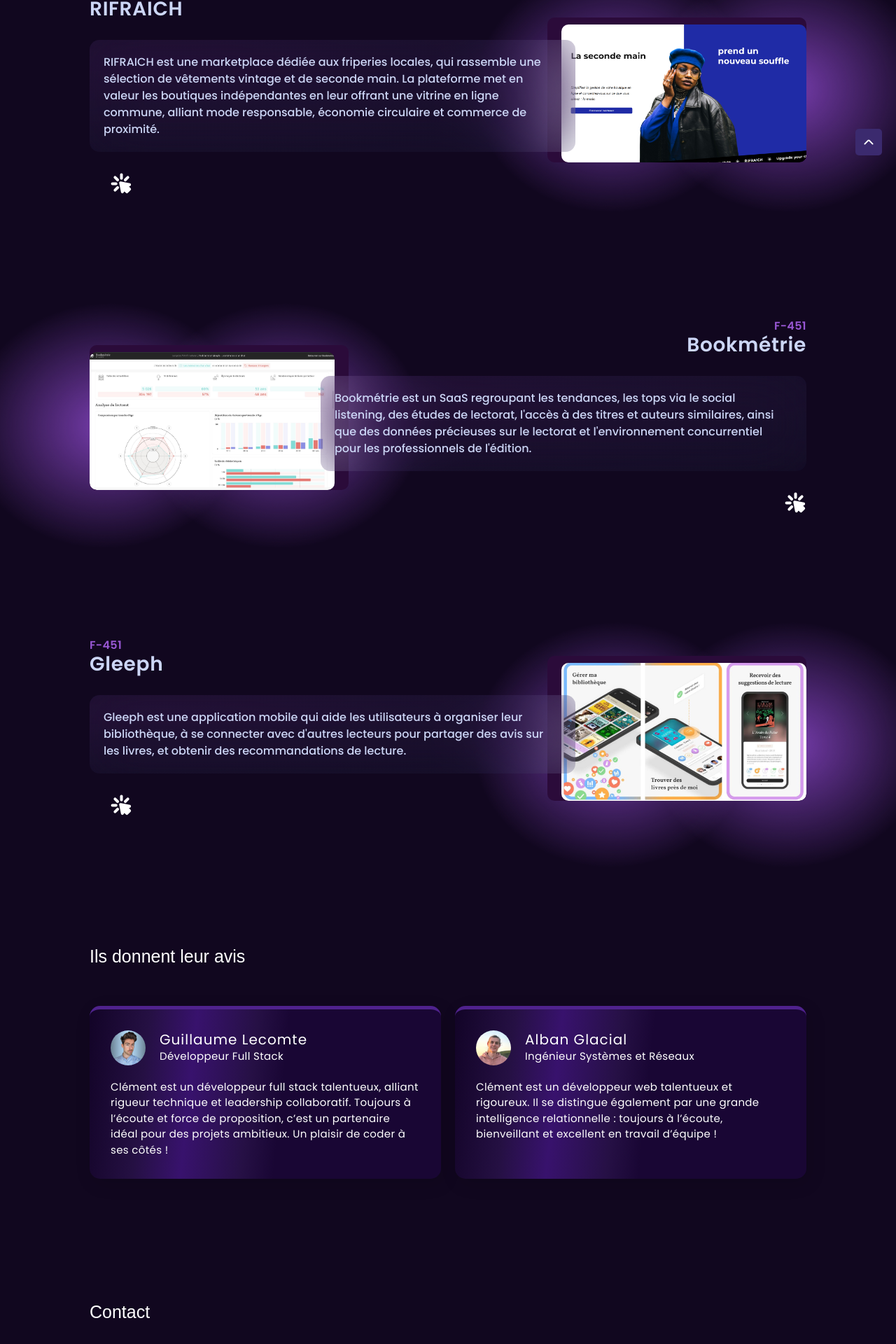
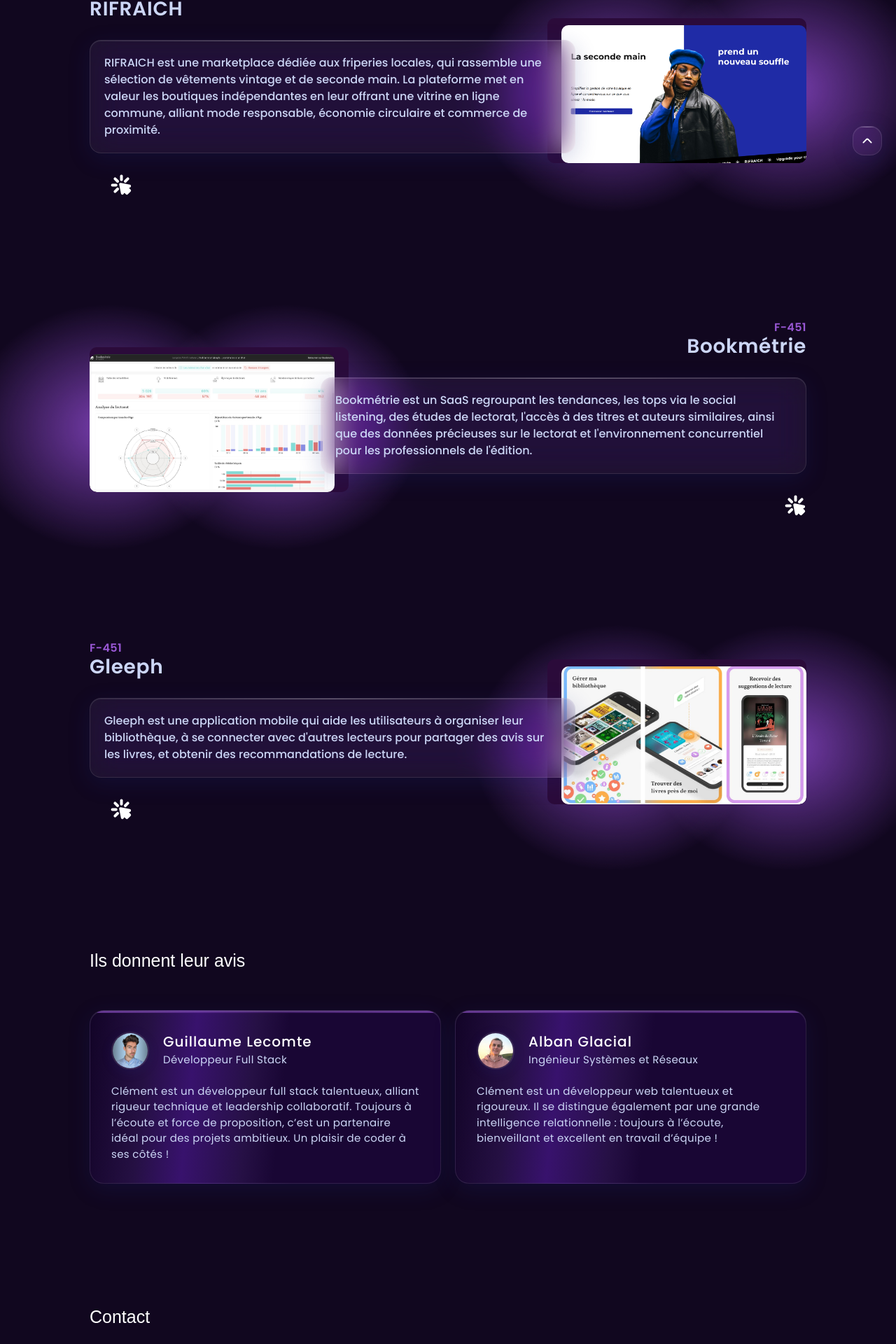
Before and after one commit to Erpriex/portfolio, a React (Create React App) app: page / in a window 1280 px wide. Shown: the part 658-2578 px from the top of the page at 70% size. Built offline with nearby package versions, Linux system fonts and the light colour scheme; a web font is replaced by a local one.

Commit message:
💄 Liquid Glass effect

```diff
--- a/src/styles/components/BackToTop.module.scss
+++ b/src/styles/components/BackToTop.module.scss
@@ -4,22 +4,77 @@
   right: 20px;
   display: flex;
   transform: translateY(100px);
-  background-color: #3b2a6e;
-  border: none;
-  padding: 7px;
+
+  background: rgba(255, 255, 255, 0.05);
+  border: 1px solid rgba(255, 255, 255, 0.1);
+  backdrop-filter: blur(20px) saturate(1.8);
+  -webkit-backdrop-filter: blur(20px) saturate(1.8);
+
+  padding: 8px;
   text-align: center;
-  border-radius: 5px;
+  border-radius: 16px;
   text-decoration: none;
   z-index: 1000;
-  transition: 0.3s;
   cursor: pointer;
+
+  box-shadow:
+    0 8px 32px 0 rgba(31, 38, 135, 0.2),
+    inset 0 1px 0 rgba(255, 255, 255, 0.1);
+
+  overflow: hidden;
+
+  &::before {
+    content: '';
+    position: absolute;
+    top: 0;
+    left: 0;
+    right: 0;
+    height: 1px;
+    background: linear-gradient(
+      90deg,
+      transparent,
+      rgba(255, 255, 255, 0.3),
+      transparent
+    );
+  }
+
+  transition: all 0.3s ease;
 
   &.visible {
     transform: translateY(0);
   }
 
   &:hover {
-    background-color: lighten(#3b2a6e, 10%);
-    transition: 0.3s;
+    background: rgba(255, 255, 255, 0.08);
+    border-color: rgba(255, 255, 255, 0.15);
+    box-shadow:
+      0 12px 48px 0 rgba(31, 38, 135, 0.3),
+      inset 0 1px 0 rgba(255, 255, 255, 0.15);
+    transform: translateY(-2px);
+
+    &.visible {
+      transform: translateY(-2px);
+    }
+  }
+
+  &:active {
+    background: rgba(255, 255, 255, 0.1);
+    transform: translateY(0);
+    box-shadow:
+      0 4px 16px 0 rgba(31, 38, 135, 0.2),
+      inset 0 1px 0 rgba(255, 255, 255, 0.1);
+
+    &.visible {
+      transform: translateY(0);
+    }
+  }
+
+  svg {
+    color: #ccd6f6;
+    transition: color 0.3s ease;
+  }
+
+  &:hover svg {
+    color: #fff;
   }
 }
--- a/src/styles/components/Project.module.scss
+++ b/src/styles/components/Project.module.scss
@@ -16,6 +16,13 @@
   }
 
   &:hover {
+    .descriptionContainer {
+      background: rgba(255, 255, 255, 0.08);
+      border-color: rgba(255, 255, 255, 0.15);
+      box-shadow:
+        0 12px 48px 0 rgba(31, 38, 135, 0.3),
+        inset 0 1px 0 rgba(255, 255, 255, 0.15);
+    }
     .imgContainer {
       .img {
         transform: scale(1.1);
@@ -83,25 +90,48 @@
 .descriptionContainer {
   margin-top: 30px;
   padding: 30px 45px 30px 35px;
-  border-radius: 14px;
-  background: radial-gradient(
-    151.92% 127.02% at 15.32% 21.04%,
-    rgba(105, 59, 147, 0.2) 0%,
-    rgba(110, 191, 244, 0.04) 77.08%,
-    rgba(70, 144, 212, 0) 100%
-  );
-  background-blend-mode: normal;
-  backdrop-filter: blur(40px);
-  -webkit-backdrop-filter: blur(40px);
+  border-radius: 20px;
+
+  background: rgba(255, 255, 255, 0.05);
+  border: 1px solid rgba(255, 255, 255, 0.1);
+  backdrop-filter: blur(20px) saturate(1.8);
+  -webkit-backdrop-filter: blur(20px) saturate(1.8);
+
+  box-shadow:
+    0 8px 32px 0 rgba(31, 38, 135, 0.2),
+    inset 0 1px 0 rgba(255, 255, 255, 0.1);
+
+  position: relative;
+  overflow: hidden;
+
+  &::before {
+    content: "";
+    position: absolute;
+    top: 0;
+    left: 0;
+    right: 0;
+    height: 1px;
+    background: linear-gradient(
+      90deg,
+      transparent,
+      rgba(255, 255, 255, 0.3),
+      transparent
+    );
+  }
+
+  transition: all 0.3s ease;
+
   margin-right: -60px;
 
   @include for-small-desktop-only {
     padding: 20px 30px 20px 20px;
     margin-right: -40px;
+    border-radius: 16px;
   }
   @include for-tablet-only {
     margin-right: 0;
     margin-left: -20px;
+    border-radius: 14px;
   }
 }
 
--- a/src/styles/components/RecommendationCard.module.scss
+++ b/src/styles/components/RecommendationCard.module.scss
@@ -1,14 +1,59 @@
 .container {
-  border-radius: 15px;
-  box-shadow: 4px 7px 26px 0px rgba(0, 0, 0, 0.12);
-  border-top: 5px solid #4f228d;
+  background: rgba(255, 255, 255, 0.05);
+  border: 1px solid rgba(255, 255, 255, 0.1);
+  backdrop-filter: blur(20px) saturate(1.8);
+  -webkit-backdrop-filter: blur(20px) saturate(1.8);
+
+  border-radius: 20px;
   padding: 30px;
+
+  box-shadow:
+    0 8px 32px 0 rgba(31, 38, 135, 0.2),
+    inset 0 1px 0 rgba(255, 255, 255, 0.1);
+
+  position: relative;
+  overflow: hidden;
+
+  &::before {
+    content: '';
+    position: absolute;
+    top: 0;
+    left: 0;
+    right: 0;
+    height: 1px;
+    background: linear-gradient(
+      90deg,
+      transparent,
+      rgba(255, 255, 255, 0.3),
+      transparent
+    );
+  }
+
+  &::after {
+    content: '';
+    position: absolute;
+    top: 0;
+    left: 0;
+    right: 0;
+    height: 3px;
+    background: linear-gradient(
+      90deg,
+      rgba(152, 87, 211, 0.6),
+      rgba(118, 60, 172, 0.4),
+      rgba(152, 87, 211, 0.6)
+    );
+    border-radius: 20px 20px 0 0;
+  }
+
+  transition: all 0.3s ease;
 }
 
 .header {
   display: flex;
   align-items: center;
   gap: 20px;
+  position: relative;
+  z-index: 2;
 }
 
 .img {
@@ -16,15 +61,22 @@
   object-fit: cover;
   width: 50px;
   height: 50px;
+
+  border: 2px solid rgba(255, 255, 255, 0.1);
+  box-shadow: 0 4px 16px 0 rgba(31, 38, 135, 0.15);
+
+  transition: all 0.3s ease;
 }
 
 .name {
   font-family: "Poppins", sans-serif;
   font-size: 20px;
-  font-weight: 400;
+  font-weight: 500;
   line-height: 126.664%;
   letter-spacing: 1px;
   color: #fff;
+  margin: 0;
+  transition: color 0.3s ease;
 }
 
 .job {
@@ -33,7 +85,10 @@
   font-weight: 400;
   line-height: 150%;
   letter-spacing: 0.34px;
-  color: #fff;
+  color: #ccd6f6;
+  margin: 0;
+  margin-top: 2px;
+  transition: color 0.3s ease;
 }
 
 .content {
@@ -43,5 +98,8 @@
   font-weight: 400;
   line-height: 150%;
   letter-spacing: 0.34px;
-  color: #fff;
+  color: #ccd6f6;
+  position: relative;
+  z-index: 2;
+  transition: color 0.3s ease;
 }
--- a/src/styles/pages/Home.module.scss
+++ b/src/styles/pages/Home.module.scss
@@ -129,39 +129,134 @@
 }
 
 .contactFormInput {
-  background-color: #261046;
-  border-radius: 10px;
+  background: rgba(255, 255, 255, 0.05);
+  border: 1px solid rgba(255, 255, 255, 0.1);
+  backdrop-filter: blur(20px) saturate(1.8);
+  -webkit-backdrop-filter: blur(20px) saturate(1.8);
+
+  border-radius: 16px;
   padding-top: 15px;
   padding-bottom: 15px;
   padding-left: 20px;
-  color: #a4a4a4;
+  color: #ccd6f6;
   font-family: "Poppins", sans-serif;
   font-size: 16px;
   font-weight: 500;
-  border: none;
+
+  box-shadow:
+    0 4px 16px 0 rgba(31, 38, 135, 0.15),
+    inset 0 1px 0 rgba(255, 255, 255, 0.1);
+
+  position: relative;
+  overflow: hidden;
+
+  &::before {
+    content: '';
+    position: absolute;
+    top: 0;
+    left: 0;
+    right: 0;
+    height: 1px;
+    background: linear-gradient(
+      90deg,
+      transparent,
+      rgba(255, 255, 255, 0.2),
+      transparent
+    );
+  }
+
+  transition: all 0.3s ease;
+
+  &:focus {
+    outline: none;
+    background: rgba(255, 255, 255, 0.08);
+    border-color: rgba(152, 87, 211, 0.4);
+    box-shadow:
+      0 8px 24px 0 rgba(31, 38, 135, 0.25),
+      inset 0 1px 0 rgba(255, 255, 255, 0.15),
+      0 0 0 3px rgba(152, 87, 211, 0.1);
+    color: #fff;
+  }
+
+  &::placeholder {
+    color: rgba(164, 164, 164, 0.6);
+  }
+
+  &:focus::placeholder {
+    color: rgba(204, 214, 246, 0.4);
+  }
 }
 
 .contactFormTextarea {
-  background-color: #261046;
-  border-radius: 10px;
+  background: rgba(255, 255, 255, 0.05);
+  border: 1px solid rgba(255, 255, 255, 0.1);
+  backdrop-filter: blur(20px) saturate(1.8);
+  -webkit-backdrop-filter: blur(20px) saturate(1.8);
+
+  border-radius: 16px;
   padding-top: 15px;
   padding-bottom: 15px;
   padding-left: 20px;
-  color: #a4a4a4;
+  color: #ccd6f6;
   font-family: "Poppins", sans-serif;
   font-size: 16px;
   font-weight: 500;
-  border: none;
   resize: vertical;
   min-height: 250px;
+
+  box-shadow:
+    0 4px 16px 0 rgba(31, 38, 135, 0.15),
+    inset 0 1px 0 rgba(255, 255, 255, 0.1);
+
+  position: relative;
+  overflow: hidden;
+
+  &::before {
+    content: '';
+    position: absolute;
+    top: 0;
+    left: 0;
+    right: 0;
+    height: 1px;
+    background: linear-gradient(
+      90deg,
+      transparent,
+      rgba(255, 255, 255, 0.2),
+      transparent
+    );
+  }
+
+  transition: all 0.3s ease;
+
+  &:focus {
+    outline: none;
+    background: rgba(255, 255, 255, 0.08);
+    border-color: rgba(152, 87, 211, 0.4);
+    box-shadow:
+      0 8px 24px 0 rgba(31, 38, 135, 0.25),
+      inset 0 1px 0 rgba(255, 255, 255, 0.15),
+      0 0 0 3px rgba(152, 87, 211, 0.1);
+    color: #fff;
+  }
+
+  &::placeholder {
+    color: rgba(164, 164, 164, 0.6);
+  }
+
+  &:focus::placeholder {
+    color: rgba(204, 214, 246, 0.4);
+  }
 }
 
 .contactFormSubmitButton {
-  background-color: #3b2063;
-  border-radius: 15px;
-  border: none;
+  background: rgba(255, 255, 255, 0.05);
+  border: 1px solid rgba(255, 255, 255, 0.1);
+  backdrop-filter: blur(20px) saturate(1.8);
+  -webkit-backdrop-filter: blur(20px) saturate(1.8);
+
+  border-radius: 16px;
   cursor: pointer;
-  color: #fff;
+  color: #ccd6f6;
   font-family: "Poppins", sans-serif;
   font-size: 15px;
   font-weight: 600;
@@ -170,18 +265,60 @@
   padding-left: 50px;
   padding-right: 50px;
   margin-left: auto;
-  transition: opacity 0.2s ease;
+
+  box-shadow:
+    0 4px 16px 0 rgba(31, 38, 135, 0.15),
+    inset 0 1px 0 rgba(255, 255, 255, 0.1);
+
+  position: relative;
+  overflow: hidden;
+
+  &::before {
+    content: '';
+    position: absolute;
+    top: 0;
+    left: 0;
+    right: 0;
+    height: 1px;
+    background: linear-gradient(
+      90deg,
+      transparent,
+      rgba(255, 255, 255, 0.2),
+      transparent
+    );
+  }
+
+  transition: all 0.3s ease;
 
   &:focus {
     outline: none;
+    background: rgba(255, 255, 255, 0.08);
+    border-color: rgba(152, 87, 211, 0.4);
+    box-shadow:
+      0 8px 24px 0 rgba(31, 38, 135, 0.25),
+      inset 0 1px 0 rgba(255, 255, 255, 0.15),
+      0 0 0 3px rgba(152, 87, 211, 0.1);
+    color: #fff;
   }
 
   &:hover {
-    opacity: 0.8;
+    background: rgba(255, 255, 255, 0.08);
+    border-color: rgba(152, 87, 211, 0.3);
+    box-shadow:
+      0 8px 24px 0 rgba(31, 38, 135, 0.25),
+      inset 0 1px 0 rgba(255, 255, 255, 0.15);
+    color: #fff;
+    transform: translateY(-2px);
   }
 
   &:active {
-    opacity: 0.6;
+    background: rgba(255, 255, 255, 0.1);
+    border-color: rgba(152, 87, 211, 0.4);
+    transform: translateY(0);
+    box-shadow:
+      0 4px 16px 0 rgba(31, 38, 135, 0.2),
+      inset 0 1px 0 rgba(255, 255, 255, 0.1);
+    color: #fff;
   }
 }
 
```
